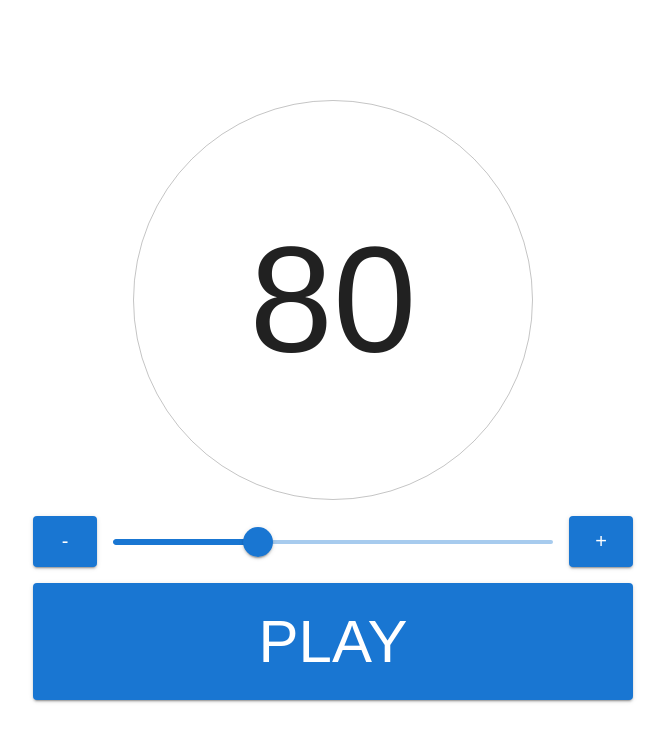
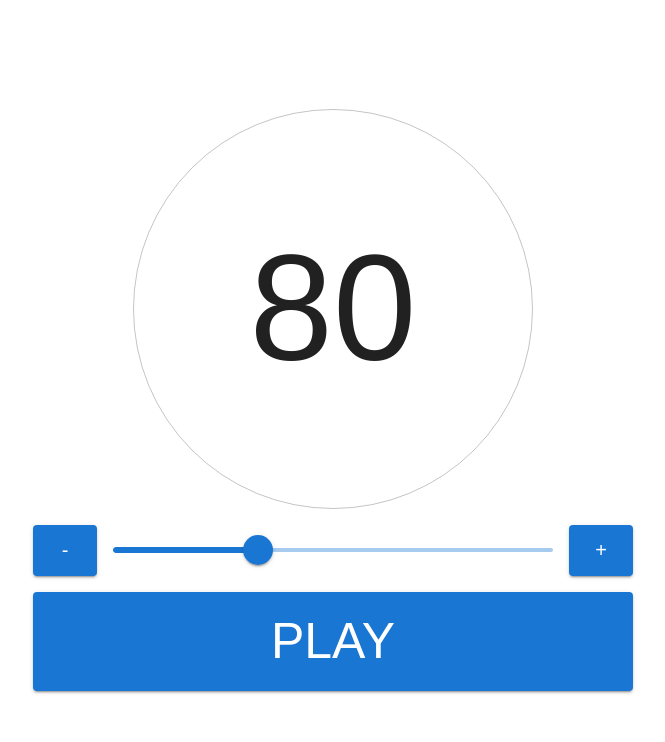
Before and after one commit to Krernertok/metronomi, a React (Vite) app: page / in a window 1280 px wide. Shown: the top 742 px of the page, without its empty margins (307-972 px from the left). Built offline with nearby package versions, Linux system fonts and the light colour scheme.

Commit message:
autoselect and play button sizing

```diff
--- a/src/components/Metronome.tsx
+++ b/src/components/Metronome.tsx
@@ -77,6 +77,7 @@ export function Metronome() {
             },
           }}
           onChange={handleTextFieldChange}
+          onFocus={e => e.target.select()}
         />
         <Stack direction='row' spacing={2} sx={{
           alignItems: 'center',
@@ -117,7 +118,7 @@ export function Metronome() {
           fullWidth
           variant={isPlaying ? 'outlined' : 'contained'}
           sx={{
-            fontSize: 60,
+            fontSize: 50,
           }}
           onClick={toggleIsPlaying}
         >{isPlaying ? 'Stop' : 'Play'}</Button>
```
